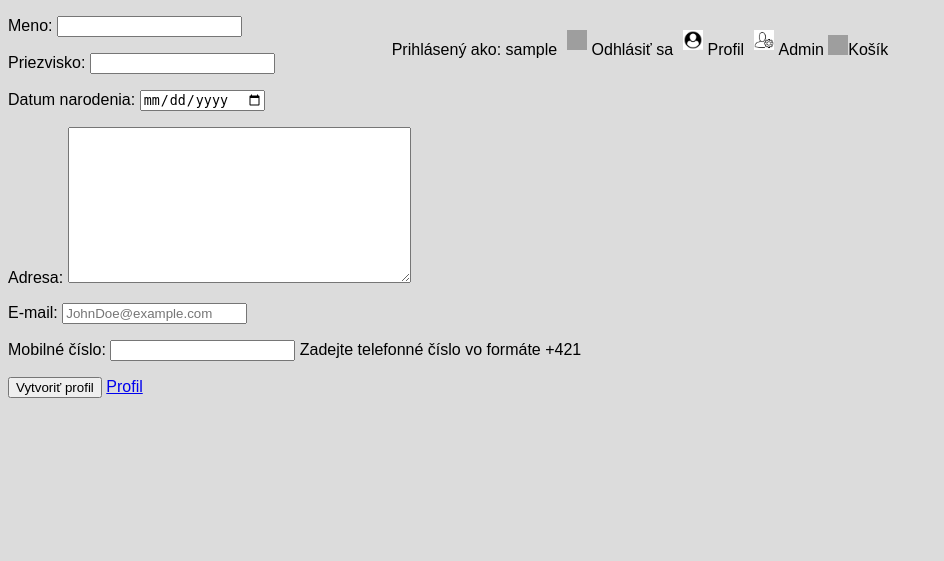
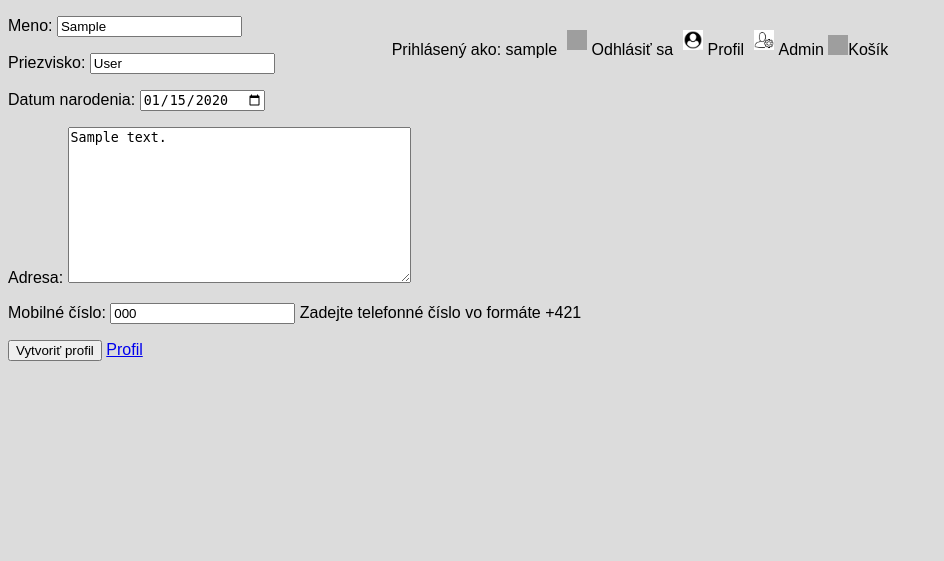
Before and after one commit to Mirka26/eshop, a Django app: page /create_profile/ in a window 1280 px wide. Shown: the part 232-793 px from the top of the page, without its empty margins (0-944 px from the left). Run offline with Django 5.2, Linux system fonts and the light colour scheme; a user stored in the database is signed in; tables that the repository leaves empty hold one stand-in row (values such as "Sample post"); grey boxes are pictures that could not be loaded.

Commit message:
create_profile, profile

```diff
--- a/accounts/forms.py
+++ b/accounts/forms.py
@@ -18,13 +18,13 @@ class ProfileForm(forms.ModelForm):
         model = Customer
         # fields = ["first_name", "last_name", 'address', 'mobile_number', 'gender', 'birth_date', 'avatar']
         fields = "__all__"
+        exclude = ['email']
 
         labels = {
             'first_name': 'Meno',
             'last_name': 'Priezvisko',
             'birth_date': 'Datum narodenia',
             'address': 'Adresa',
-            'email': 'E-mail',
             'mobile_number': 'Mobilné číslo',
         }
 
--- a/accounts/views.py
+++ b/accounts/views.py
@@ -46,12 +46,22 @@ class EditProfileView(View):
     template_name = 'edit_profile.html'
 
     def get(self, request, *args, **kwargs):
-        user_profile = Customer.objects.all()
+        # user_profile = Customer.objects.all()
+        try:
+            user_profile = Customer.objects.get(email=request.user.email)
+        except Customer.DoesNotExist:
+            user_profile = None
+
         form = ProfileForm(instance=user_profile)
         return render(request, self.template_name, {'form': form, 'user_profile': user_profile})
 
     def post(self, request, *args, **kwargs, ):
-        user_profile = Customer.objects.get()
+        # user_profile = Customer.objects.get()
+        try:
+            user_profile = Customer.objects.get(email=request.user.email)
+        except Customer.DoesNotExist:
+            user_profile = None
+
         form = ProfileForm(request.POST, request.FILES, instance=user_profile)
         if form.is_valid():
             form.save()
@@ -62,13 +72,23 @@ class CreateProfileView(View):
     template_name = "create_profile.html"
 
     def get(self, request, *args, **kwargs):
-        print("user:", request.user)
-        user_profile = Customer.objects.create()
+        # print("user:", request.user)
+        # user_profile = Customer.objects.create()
+        try:
+            user_profile = Customer.objects.get(email=request.user.email)
+        except Customer.DoesNotExist:
+            user_profile = None
+
         form = ProfileForm(instance=user_profile)
         return render(request, self.template_name, {'form': form, 'user_profile': user_profile})
 
     def post(self, request, *args, **kwargs):
-        user_profile = Customer.objects.get()
+        # user_profile = Customer.objects.get()
+        try:
+            user_profile = Customer.objects.get(email=request.user.email)
+        except Customer.DoesNotExist:
+            user_profile = None
+
         form = ProfileForm(request.POST, request.FILES, instance=user_profile)
         if form.is_valid():
             form.save()
```
Also changed, not shown: accounts/templates/profile.html (+8 -7 lines), store/templates/product_detail.html (+4 -4 lines).
